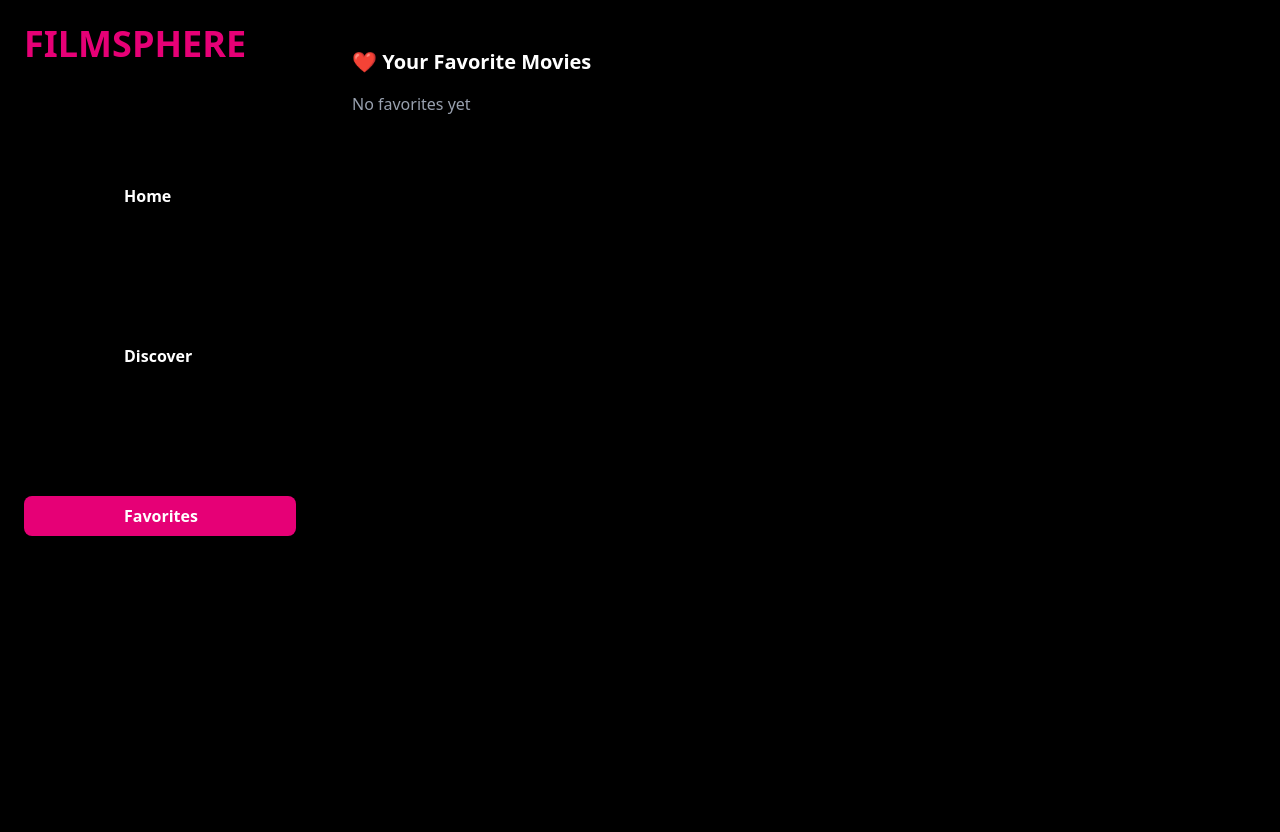
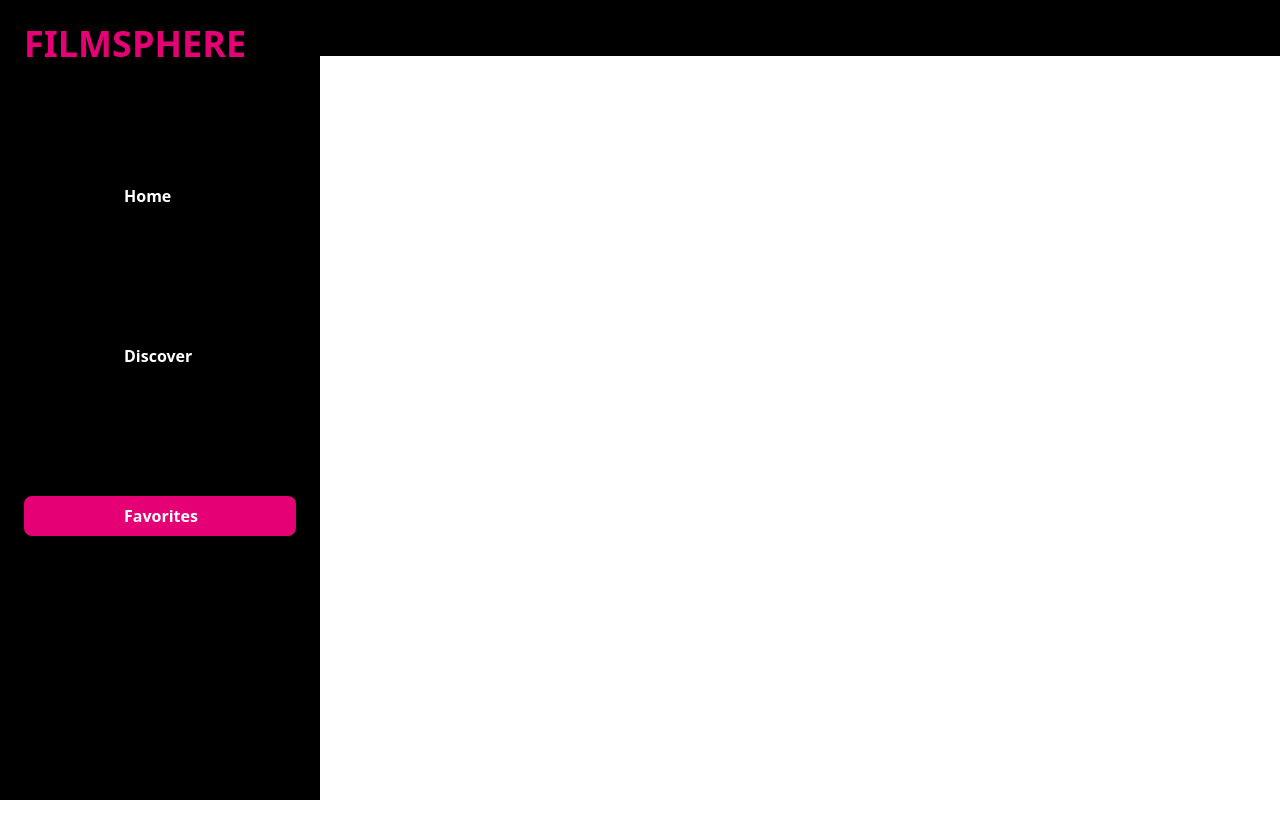
Before and after one commit to Ursullah/movie-db-app, a React (Vite) app in the folder movie-db-app/: page /favorites in a window 1280 px wide. After the commit the page ends 800 px from the top, so only its background shows below. Built offline with nearby package versions, Linux system fonts and the light colour scheme.

Commit message:
Modified the favorites page

```diff
--- a/movie-db-app/src/components/Discover.jsx
+++ b/movie-db-app/src/components/Discover.jsx
@@ -15,7 +15,7 @@
     const fetchDiscoverMovies = async () => {
         setLoading(true);
         try {
-            const response = await fetch(`http://www.omdbapi.com/?apikey=${API_KEY}&s=trending`);
+            const response = await fetch(`${BASE_URL}?apikey=${API_KEY}&s=trending`);
             const data = await response.json();
             setMovies(data.Search || []);
         } catch (error) {
--- a/movie-db-app/src/components/FavoritesPage.jsx
+++ b/movie-db-app/src/components/FavoritesPage.jsx
@@ -1,42 +1,31 @@
-import React, { useEffect, useState } from "react";
+import React, { useState } from "react";
 import MovieCard from "./MovieCard";
 
 const FavoritesPage = () => {
-  const [favorites, setFavorites] = useState([]);
+  const [favorites, setFavorites] = useState([]); // Assuming favorites are stored in state
 
-  useEffect(() => {
-    // Load favorites from localStorage if you want it persistent
-    const storedFavorites = localStorage.getItem("favorites");
-    if (storedFavorites) {
-      setFavorites(JSON.parse(storedFavorites));
-    }
-  }, []);
+  const addToFavorites = (movie) => {
+    setFavorites((prevFavorites) => [...prevFavorites, movie]);
+  };
 
-    // Remove movie from favorites
   const removeFromFavorites = (movie) => {
-        const updatedFavorites = favorites.filter((m) => m.id !== movie.id);
-        setFavorites(updatedFavorites);
-        localStorage.setItem("favorites", JSON.stringify(updatedFavorites)); // Update localStorage
-        alert(`${movie.title} removed from favorites!`);
+    setFavorites((prevFavorites) => prevFavorites.filter((m) => m.imdbID !== movie.imdbID));
   };
 
   return (
-    <div className="p-4 bg-black min-h-screen">
-      <h2 className="text-xl font-bold text-white mt-4 mb-4">❤️ Your Favorite Movies</h2>
-      {favorites.length === 0 ? (
-        <p className="text-gray-400">No favorites yet</p>
-      ) : (
-        <div className="grid grid-cols-1 gap-7 sm:grid-cols-1 md:grid-cols-1 lg:grid-cols-4">
+    <div>
+      <h1>Favorites</h1>
+      <div className="movie-list">
         {favorites.map((movie) => (
           <MovieCard
-              key={movie.id}
+            key={movie.imdbID}
             movie={movie}
             isFavorite={true}
-              removeFromFavorites={removeFromFavorites} // Pass the remove function
+            addToFavorites={addToFavorites}
+            removeFromFavorites={removeFromFavorites}
           />
         ))}
       </div>
-      )}
     </div>
   );
 };
```
Also changed, not shown: 1 other file (tests, documents, lock files or other folders). Lines whose indentation alone changed are shown as unchanged.
